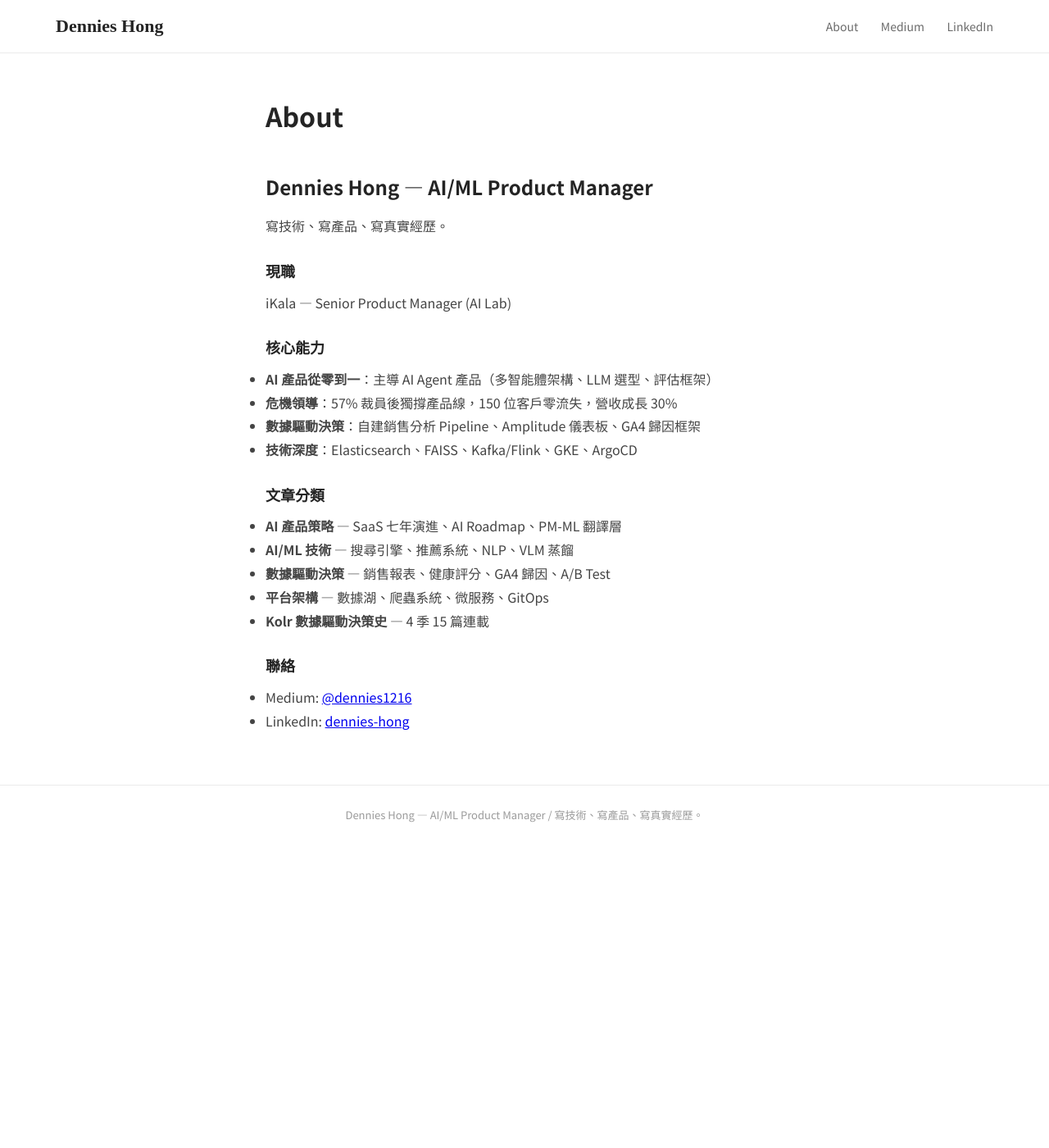
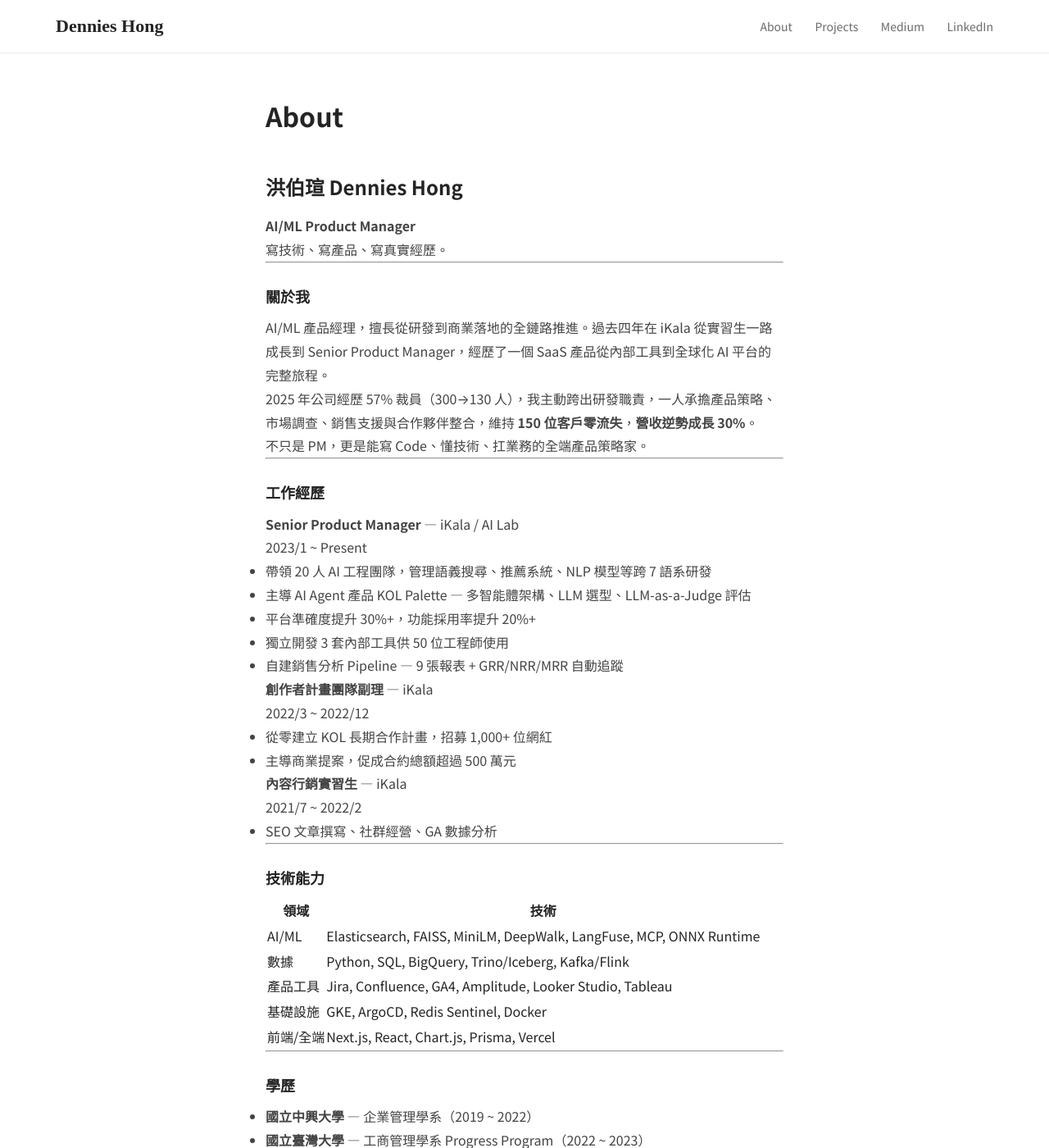
Before and after one commit to DforDennies/blog, a Jekyll site: the page built from about.md, in a window 1280 px wide and 1400 px high. Shown: the whole window at 82% size. Built offline with Jekyll 4.4.1, drawn with Linux system fonts in a browser that asks for light colours; some of the changed text lies outside the part shown.

Commit message:
Add portfolio: About (resume+contact) + Projects (live demos + spec docs)

```diff
--- a/_config.yml
+++ b/_config.yml
@@ -11,6 +11,7 @@ permalink: /:title/
 
 header_pages:
   - about.md
+  - projects.md
 
 plugins:
   - jekyll-feed
--- a/_layouts/default.html
+++ b/_layouts/default.html
@@ -323,6 +323,7 @@
       <a href="{{ site.baseurl }}/" class="nav-logo">Dennies Hong</a>
       <div class="nav-links">
         <a href="{{ site.baseurl }}/about/">About</a>
+        <a href="{{ site.baseurl }}/projects/">Projects</a>
         <a href="https://medium.com/@dennies1216" target="_blank">Medium</a>
         <a href="https://linkedin.com/in/dennies-hong-b9b626248" target="_blank">LinkedIn</a>
       </div>
--- a/about.md
+++ b/about.md
@@ -4,26 +4,84 @@ title: About
 permalink: /about/
 ---
 
-## Dennies Hong — AI/ML Product Manager
+## 洪伯瑄 Dennies Hong
 
+**AI/ML Product Manager**
 寫技術、寫產品、寫真實經歷。
 
-### 現職
-iKala — Senior Product Manager (AI Lab)
+---
 
-### 核心能力
-- **AI 產品從零到一**：主導 AI Agent 產品（多智能體架構、LLM 選型、評估框架）
-- **危機領導**：57% 裁員後獨撐產品線，150 位客戶零流失，營收成長 30%
-- **數據驅動決策**：自建銷售分析 Pipeline、Amplitude 儀表板、GA4 歸因框架
-- **技術深度**：Elasticsearch、FAISS、Kafka/Flink、GKE、ArgoCD
+### 關於我
 
-### 文章分類
-- **AI 產品策略** — SaaS 七年演進、AI Roadmap、PM-ML 翻譯層
-- **AI/ML 技術** — 搜尋引擎、推薦系統、NLP、VLM 蒸餾
-- **數據驅動決策** — 銷售報表、健康評分、GA4 歸因、A/B Test
-- **平台架構** — 數據湖、爬蟲系統、微服務、GitOps
-- **Kolr 數據驅動決策史** — 4 季 15 篇連載
+AI/ML 產品經理，擅長從研發到商業落地的全鏈路推進。過去四年在 iKala 從實習生一路成長到 Senior Product Manager，經歷了一個 SaaS 產品從內部工具到全球化 AI 平台的完整旅程。
 
-### 聯絡
-- Medium: [@dennies1216](https://medium.com/@dennies1216)
-- LinkedIn: [dennies-hong](https://linkedin.com/in/dennies-hong-b9b626248)
+2025 年公司經歷 57% 裁員（300→130 人），我主動跨出研發職責，一人承擔產品策略、市場調查、銷售支援與合作夥伴整合，維持 **150 位客戶零流失**，**營收逆勢成長 30%**。
+
+不只是 PM，更是能寫 Code、懂技術、扛業務的全端產品策略家。
+
+---
+
+### 工作經歷
+
+**Senior Product Manager** — iKala / AI Lab
+2023/1 ~ Present
+
+- 帶領 20 人 AI 工程團隊，管理語義搜尋、推薦系統、NLP 模型等跨 7 語系研發
+- 主導 AI Agent 產品 KOL Palette — 多智能體架構、LLM 選型、LLM-as-a-Judge 評估
+- 平台準確度提升 30%+，功能採用率提升 20%+
+- 獨立開發 3 套內部工具供 50 位工程師使用
+- 自建銷售分析 Pipeline — 9 張報表 + GRR/NRR/MRR 自動追蹤
+
+**創作者計畫團隊副理** — iKala
+2022/3 ~ 2022/12
+
+- 從零建立 KOL 長期合作計畫，招募 1,000+ 位網紅
+- 主導商業提案，促成合約總額超過 500 萬元
+
+**內容行銷實習生** — iKala
+2021/7 ~ 2022/2
+
+- SEO 文章撰寫、社群經營、GA 數據分析
+
+---
+
+### 技術能力
+
+| 領域 | 技術 |
+|------|------|
+| AI/ML | Elasticsearch, FAISS, MiniLM, DeepWalk, LangFuse, MCP, ONNX Runtime |
+| 數據 | Python, SQL, BigQuery, Trino/Iceberg, Kafka/Flink |
+| 產品工具 | Jira, Confluence, GA4, Amplitude, Looker Studio, Tableau |
+| 基礎設施 | GKE, ArgoCD, Redis Sentinel, Docker |
+| 前端/全端 | Next.js, React, Chart.js, Prisma, Vercel |
+
+---
+
+### 學歷
+
+- **國立中興大學** — 企業管理學系（2019 ~ 2022）
+- **國立臺灣大學** — 工商管理學系 Progress Program（2022 ~ 2023）
+
+---
+
+### 語言
+
+- 中文（母語）
+- 英文（TOEIC 780）
+- 日文（JLPT N3）
+
+---
+
+### 聯絡方式
+
+- **Email**: [dennies1216@gmail.com](mailto:dennies1216@gmail.com)
+- **LinkedIn**: [dennies-hong](https://linkedin.com/in/dennies-hong-b9b626248)
+- **Medium**: [@dennies1216](https://medium.com/@dennies1216)
+- **GitHub**: [DforDennies](https://github.com/DforDennies)
+
+---
+
+### 作品集
+
+- [→ Projects & Live Demo]({{ site.baseurl }}/projects/)
+- [→ 52 篇技術文章]({{ site.baseurl }}/)
```
Also changed, not shown: projects.md (added, +58 -0 lines).
